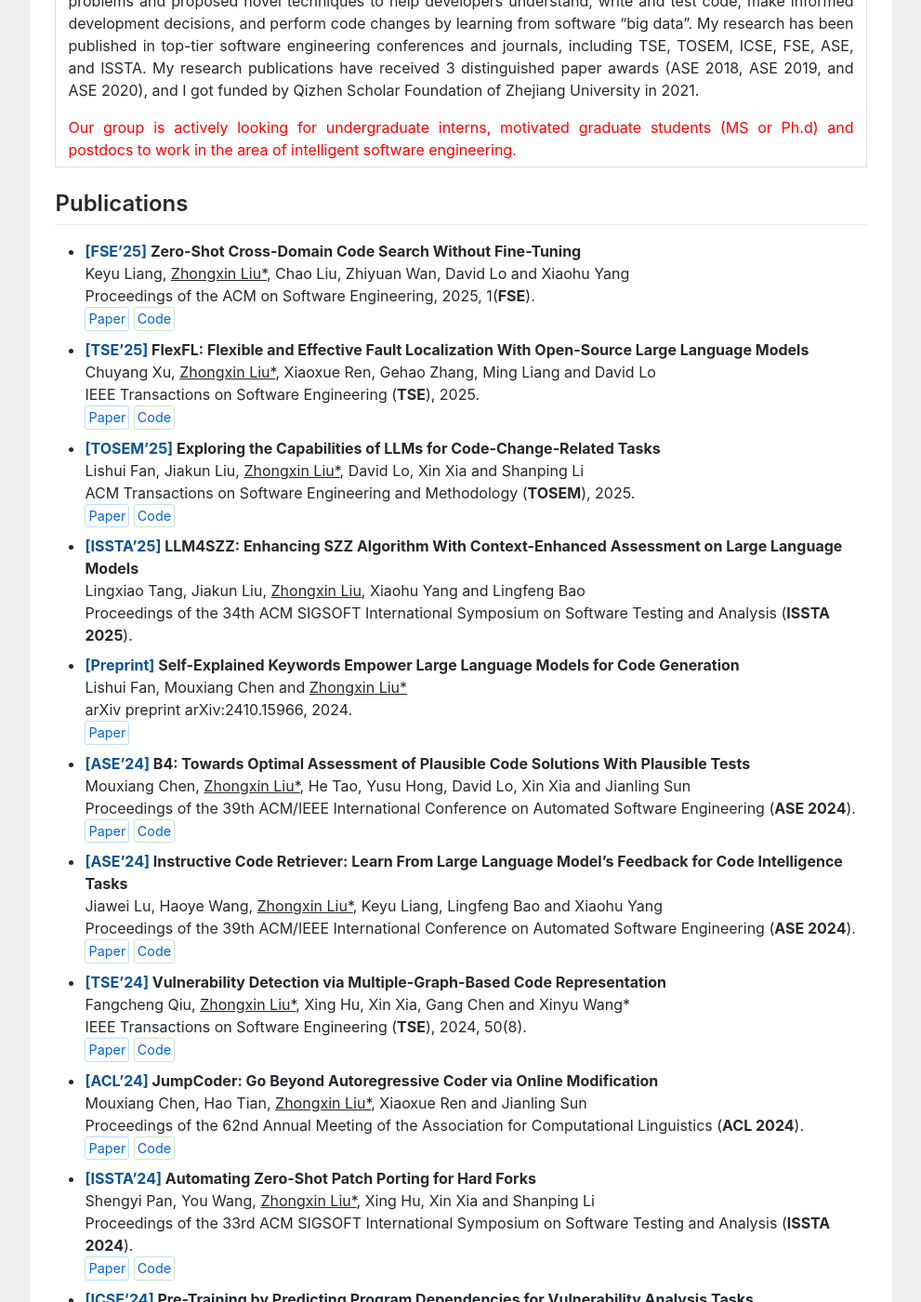
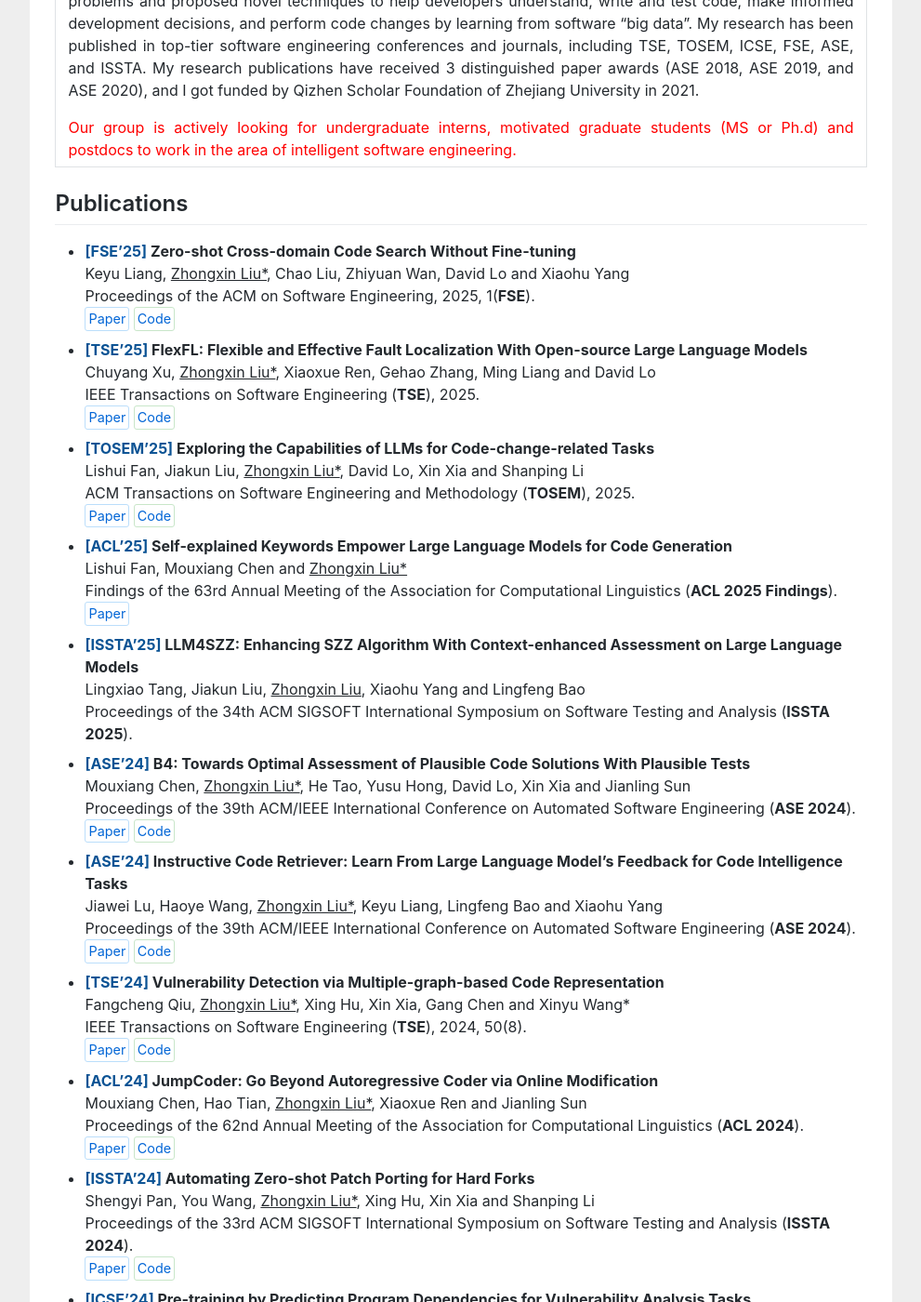
Before and after one commit to zhongxin-liu/zhongxin-liu.github.io, a Jekyll site: the page index.html, which Jekyll copies as it is, in a window 1280 px wide and 1400 px high, scrolled down 526 px. Shown: the whole window at 93% size, without its empty margins (144-1135 px from the left). Built offline with Jekyll 4.4.1, drawn with Linux system fonts in a browser that asks for light colours; some of the changed text lies outside the part shown.

Commit message:
update ACL 2025

```diff
--- a/index.html
+++ b/index.html
@@ -74,38 +74,38 @@ gtag('config', 'UA-158965281-1');
 <h2>Publications</h2>
 <ul>
 <li>
-<b><span style="color: #0b5394;">[FSE’25]</span> Zero-Shot Cross-Domain Code Search Without Fine-Tuning</b><br>
+<b><span style="color: #0b5394;">[FSE’25]</span> Zero-shot Cross-domain Code Search Without Fine-tuning</b><br>
 Keyu Liang, <u>Zhongxin Liu*</u>, Chao Liu, Zhiyuan Wan, David Lo and Xiaohu Yang<br>
 Proceedings of the ACM on Software Engineering, 2025, 1(<b>FSE</b>).
 <br>
 <a href="https://doi.org/10.48550/arXiv.2504.07740" target="_blank" class="publication-link paper-link">Paper</a> <a href="https://github.com/ZJU-CTAG/CodeBridge" target="_blank" class="publication-link code-link">Code</a><br>
 </li>
 <li>
-<b><span style="color: #0b5394;">[TSE’25]</span> FlexFL: Flexible and Effective Fault Localization With Open-Source Large Language Models</b><br>
+<b><span style="color: #0b5394;">[TSE’25]</span> FlexFL: Flexible and Effective Fault Localization With Open-source Large Language Models</b><br>
 Chuyang Xu, <u>Zhongxin Liu*</u>, Xiaoxue Ren, Gehao Zhang, Ming Liang and David Lo<br>
 IEEE Transactions on Software Engineering (<b>TSE</b>), 2025.
 <br>
 <a href="https://doi.org/10.48550/arXiv.2411.10714" target="_blank" class="publication-link paper-link">Paper</a> <a href="https://github.com/ZJU-CTAG/FlexFL" target="_blank" class="publication-link code-link">Code</a><br>
 </li>
 <li>
-<b><span style="color: #0b5394;">[TOSEM’25]</span> Exploring the Capabilities of LLMs for Code-Change-Related Tasks</b><br>
+<b><span style="color: #0b5394;">[TOSEM’25]</span> Exploring the Capabilities of LLMs for Code-change-related Tasks</b><br>
 Lishui Fan, Jiakun Liu, <u>Zhongxin Liu*</u>, David Lo, Xin Xia and Shanping Li<br>
 ACM Transactions on Software Engineering and Methodology (<b>TOSEM</b>), 2025.
 <br>
 <a href="https://doi.org/10.48550/arXiv.2407.02824" target="_blank" class="publication-link paper-link">Paper</a> <a href="https://github.com/ZJU-CTAG/CodeChange" target="_blank" class="publication-link code-link">Code</a><br>
 </li>
 <li>
-<b><span style="color: #0b5394;">[ISSTA’25]</span> LLM4SZZ: Enhancing SZZ Algorithm With Context-Enhanced Assessment on Large Language Models</b><br>
+<b><span style="color: #0b5394;">[ACL’25]</span> Self-explained Keywords Empower Large Language Models for Code Generation</b><br>
+Lishui Fan, Mouxiang Chen and <u>Zhongxin Liu*</u><br>
+Findings of the 63rd Annual Meeting of the Association for Computational Linguistics (<b>ACL 2025 Findings</b>).
+<br>
+<a href="https://doi.org/10.48550/arXiv.2410.15966" target="_blank" class="publication-link paper-link">Paper</a><br>
+</li>
+<li>
+<b><span style="color: #0b5394;">[ISSTA’25]</span> LLM4SZZ: Enhancing SZZ Algorithm With Context-enhanced Assessment on Large Language Models</b><br>
 Lingxiao Tang, Jiakun Liu, <u>Zhongxin Liu</u>, Xiaohu Yang and Lingfeng Bao<br>
 Proceedings of the 34th ACM SIGSOFT International Symposium on Software Testing and Analysis (<b>ISSTA 2025</b>).
 <br>
-</li>
-<li>
-<b><span style="color: #0b5394;">[Preprint]</span> Self-Explained Keywords Empower Large Language Models for Code Generation</b><br>
-Lishui Fan, Mouxiang Chen and <u>Zhongxin Liu*</u><br>
-arXiv preprint arXiv:2410.15966, 2024.
-<br>
-<a href="https://doi.org/10.48550/arXiv.2410.15966" target="_blank" class="publication-link paper-link">Paper</a><br>
 </li>
 <li>
 <b><span style="color: #0b5394;">[ASE’24]</span> B4: Towards Optimal Assessment of Plausible Code Solutions With Plausible Tests</b><br>
@@ -122,7 +122,7 @@ Proceedings of the 39th ACM/IEEE International Conference on Automated Software
 <a href="https://doi.org/10.1145/3691620.3694997" target="_blank" class="publication-link paper-link">Paper</a> <a href="https://github.com/kingofheven/ICR" target="_blank" class="publication-link code-link">Code</a><br>
 </li>
 <li>
-<b><span style="color: #0b5394;">[TSE’24]</span> Vulnerability Detection via Multiple-Graph-Based Code Representation</b><br>
+<b><span style="color: #0b5394;">[TSE’24]</span> Vulnerability Detection via Multiple-graph-based Code Representation</b><br>
 Fangcheng Qiu, <u>Zhongxin Liu*</u>, Xing Hu, Xin Xia, Gang Chen and Xinyu Wang*<br>
 IEEE Transactions on Software Engineering (<b>TSE</b>), 2024, 50(8).
 <br>
@@ -136,42 +136,42 @@ Proceedings of the 62nd Annual Meeting of the Association for Computational Ling
 <a href="https://doi.org/10.18653/v1/2024.acl-long.619" target="_blank" class="publication-link paper-link">Paper</a> <a href="https://github.com/Keytoyze/JumpCoder" target="_blank" class="publication-link code-link">Code</a><br>
 </li>
 <li>
-<b><span style="color: #0b5394;">[ISSTA’24]</span> Automating Zero-Shot Patch Porting for Hard Forks</b><br>
+<b><span style="color: #0b5394;">[ISSTA’24]</span> Automating Zero-shot Patch Porting for Hard Forks</b><br>
 Shengyi Pan, You Wang, <u>Zhongxin Liu*</u>, Xing Hu, Xin Xia and Shanping Li<br>
 Proceedings of the 33rd ACM SIGSOFT International Symposium on Software Testing and Analysis (<b>ISSTA 2024</b>).
 <br>
 <a href="https://doi.org/10.1145/3650212.3652134" target="_blank" class="publication-link paper-link">Paper</a> <a href="https://github.com/ZJU-CTAG/PPatHF" target="_blank" class="publication-link code-link">Code</a><br>
 </li>
 <li>
-<b><span style="color: #0b5394;">[ICSE’24]</span> Pre-Training by Predicting Program Dependencies for Vulnerability Analysis Tasks</b><br>
+<b><span style="color: #0b5394;">[ICSE’24]</span> Pre-training by Predicting Program Dependencies for Vulnerability Analysis Tasks</b><br>
 <u>Zhongxin Liu</u>, Zhijie Tang, Junwei Zhang, Xin Xia and Xiaohu Yang<br>
 Proceedings of the IEEE/ACM 46th International Conference on Software Engineering (<b>ICSE 2024</b>).
 <br>
 <a href="https://doi.org/10.1145/3597503.3639142" target="_blank" class="publication-link paper-link">Paper</a> <a href="https://github.com/ZJU-CTAG/PDBERT" target="_blank" class="publication-link code-link">Code</a><br>
 </li>
 <li>
-<b><span style="color: #0b5394;">[TSE’24]</span> Method-Level Test-to-Code Traceability Link Construction by Semantic Correlation Learning</b><br>
+<b><span style="color: #0b5394;">[TSE’24]</span> Method-level Test-to-code Traceability Link Construction by Semantic Correlation Learning</b><br>
 Weifeng Sun, Zhenting Guo, Meng Yan, <u>Zhongxin Liu</u>, Yan Lei and Hongyu Zhang<br>
 IEEE Transactions on Software Engineering (<b>TSE</b>), 2024.
 <br>
 <a href="https://doi.org/10.1109/tse.2024.3449917/mm1" target="_blank" class="publication-link paper-link">Paper</a><br>
 </li>
 <li>
-<b><span style="color: #0b5394;">[TOSEM’24]</span> Neuron Semantic-Guided Test Generation for Deep Neural Networks Fuzzing</b><br>
+<b><span style="color: #0b5394;">[TOSEM’24]</span> Neuron Semantic-guided Test Generation for Deep Neural Networks Fuzzing</b><br>
 Li Huang, Weifeng Sun, Meng Yan, <u>Zhongxin Liu</u>, Yan Lei and David Lo<br>
 ACM Transactions on Software Engineering and Methodology (<b>TOSEM</b>), 2024.
 <br>
 <a href="https://doi.org/10.1145/3688835" target="_blank" class="publication-link paper-link">Paper</a><br>
 </li>
 <li>
-<b><span style="color: #0b5394;">[ISSTA’24]</span> CoSec: On-the-fly Security Hardening of Code Llms via Supervised Co-Decoding</b><br>
+<b><span style="color: #0b5394;">[ISSTA’24]</span> CoSec: On-the-fly Security Hardening of Code Llms via Supervised Co-decoding</b><br>
 Dong Li, Meng Yan, Yaosheng Zhang, <u>Zhongxin Liu</u>, Chao Liu, Xiaohong Zhang, Ting Chen and David Lo<br>
 Proceedings of the 33rd ACM SIGSOFT International Symposium on Software Testing and Analysis (<b>ISSTA 2024</b>).
 <br>
 <a href="https://doi.org/10.1145/3650212.3680371" target="_blank" class="publication-link paper-link">Paper</a><br>
 </li>
 <li>
-<b><span style="color: #0b5394;">[ICSME’24]</span> Improving Retrieval-Augmented Code Comment Generation by Retrieving for Generation</b><br>
+<b><span style="color: #0b5394;">[ICSME’24]</span> Improving Retrieval-augmented Code Comment Generation by Retrieving for Generation</b><br>
 Hanzhen Lu and <u>Zhongxin Liu*</u><br>
 Proceedings of the 40th International Conference on Software Maintenance and Evolution (<b>ICSME 2024</b>).
 <br>
@@ -185,9 +185,9 @@ Proceedings of the 32nd IEEE/ACM International Conference on Program Comprehensi
 <a href="https://doi.org/10.1145/3643916.3644421" target="_blank" class="publication-link paper-link">Paper</a><br>
 </li>
 <li>
-<b><span style="color: #0b5394;">[Internetware’24]</span> Inside Bug Report Templates: An Empirical Study on Bug Report Templates in Open-Source Software</b><br>
+<b><span style="color: #0b5394;">[Internetware’24]</span> Inside Bug Report Templates: An Empirical Study on Bug Report Templates in Open-source Software</b><br>
 Junwei Zhang, <u>Zhongxin Liu</u>, Lingfeng Bao, Zhenchang Xing, Xing Hu and Xin Xia<br>
-Proceedings of the 15th Asia-Pacific Symposium on Internetware (<b>INTERNETWARE 2024</b>).
+Proceedings of the 15th Asia-pacific Symposium on Internetware (<b>INTERNETWARE 2024</b>).
 <br>
 <a href="https://doi.org/10.1145/3671016.3671401" target="_blank" class="publication-link paper-link">Paper</a><br>
 </li>
@@ -206,28 +206,28 @@ IEEE Transactions on Software Engineering (<b>TSE</b>), 2023, 49(12).
 <a href="https://doi.org/10.1109/TSE.2023.3330982" target="_blank" class="publication-link paper-link">Paper</a><br>
 </li>
 <li>
-<b><span style="color: #0b5394;">[ASE’23]</span> Identify and Update Test Cases When Production Code Changes: A Transformer-Based Approach</b><br>
+<b><span style="color: #0b5394;">[ASE’23]</span> Identify and Update Test Cases When Production Code Changes: A Transformer-based Approach</b><br>
 Xing Hu, Zhuang Liu, Xin Xia, <u>Zhongxin Liu</u>, Tongtong Xu and Xiaohu Yang<br>
 Proceedings of the 38th IEEE/ACM International Conference on Automated Software Engineering (<b>ASE 2023</b>).
 <br>
 <a href="https://doi.org/10.1109/ase56229.2023.00165" target="_blank" class="publication-link paper-link">Paper</a><br>
 </li>
 <li>
-<b><span style="color: #0b5394;">[TOSEM’23]</span> Revisiting the Identification of the Co-Evolution of Production and Test Code</b><br>
+<b><span style="color: #0b5394;">[TOSEM’23]</span> Revisiting the Identification of the Co-evolution of Production and Test Code</b><br>
 Weifeng Sun, Meng Yan, <u>Zhongxin Liu</u>, Xin Xia, Yan Lei and David Lo<br>
 ACM Transactions on Software Engineering and Methodology (<b>TOSEM</b>), 2023, 32(6).
 <br>
 <a href="https://doi.org/10.1145/3607183" target="_blank" class="publication-link paper-link">Paper</a><br>
 </li>
 <li>
-<b><span style="color: #0b5394;">[TSE’23]</span> Vulnerability Detection by Learning From Syntax-Based Execution Paths of Code</b><br>
+<b><span style="color: #0b5394;">[TSE’23]</span> Vulnerability Detection by Learning From Syntax-based Execution Paths of Code</b><br>
 Junwei Zhang, <u>Zhongxin Liu*</u>, Xing Hu, Xin Xia and Shanping Li<br>
 IEEE Transactions on Software Engineering (<b>TSE</b>), 2023, 49(8).
 <br>
 <a href="https://doi.org/10.1109/tse.2023.3286586" target="_blank" class="publication-link paper-link">Paper</a><br>
 </li>
 <li>
-<b><span style="color: #0b5394;">[FSE’23]</span> CCT5: A Code-Change-Oriented Pre-Trained Model</b><br>
+<b><span style="color: #0b5394;">[FSE’23]</span> CCT5: A Code-change-oriented Pre-trained Model</b><br>
 Bo Lin, Shangwen Wang, <u>Zhongxin Liu</u>, Yepang Liu, Xin Xia and Xiaoguang Mao<br>
 Proceedings of the 31st ACM Joint European Software Engineering Conference and Symposium on the Foundations of Software Engineering (<b>ESEC/FSE 2023</b>).
 <br>
@@ -241,7 +241,7 @@ Proceedings of the 32nd ACM SIGSOFT International Symposium on Software Testing
 <a href="https://doi.org/10.1145/3597926.3598080" target="_blank" class="publication-link paper-link">Paper</a> <a href="https://github.com/Tbabm/TEval-plus" target="_blank" class="publication-link code-link">Code</a><br>
 </li>
 <li>
-<b><span style="color: #0b5394;">[ICSE’23]</span> CCRep: Learning Code Change Representations via Pre-Trained Code Model and Query Back</b><br>
+<b><span style="color: #0b5394;">[ICSE’23]</span> CCRep: Learning Code Change Representations via Pre-trained Code Model and Query Back</b><br>
 <u>Zhongxin Liu</u>, Zhijie Tang, Xin Xia and Xiaohu Yang<br>
 Proceedings of the 45th International Conference on Software Engineering (<b>ICSE 2023</b>).
 <br>
@@ -250,7 +250,7 @@ Proceedings of the 45th International Conference on Software Engineering (<b>ICS
 <li>
 <b><span style="color: #0b5394;">[APSEC’23]</span> Improving Code Refinement for Code Review via Input Reconstruction and Ensemble Learning</b><br>
 Jiawei Lu, Zhijie Tang and <u>Zhongxin Liu*</u><br>
-Proceedings of the 30th Asia-Pacific Software Engineering Conference (<b>APSEC 2023</b>).
+Proceedings of the 30th Asia-pacific Software Engineering Conference (<b>APSEC 2023</b>).
 [<span class="red">Distinguished Paper Award</span> 🏆]
 <br>
 <a href="https://doi.org/10.1109/apsec60848.2023.00026" target="_blank" class="publication-link paper-link">Paper</a><br>
@@ -285,7 +285,7 @@ Proceedings of the 22nd IEEE International Conference on Software Quality, Relia
 <a href="https://doi.org/10.1109/QRS57517.2022.00093" target="_blank" class="publication-link paper-link">Paper</a><br>
 </li>
 <li>
-<b><span style="color: #0b5394;">[TSE’21]</span> Just-in-Time Obsolete Comment Detection and Update</b><br>
+<b><span style="color: #0b5394;">[TSE’21]</span> Just-in-time Obsolete Comment Detection and Update</b><br>
 <u>Zhongxin Liu</u>, Xin Xia, David Lo, Meng Yan and Shanping Li<br>
 IEEE Transactions on Software Engineering (<b>TSE</b>), 2021, 49(1).
 <br>
@@ -320,14 +320,14 @@ Proceedings of the 28th IEEE International Conference on Software Analysis, Evol
 <a href="https://doi.org/10.1109/SANER50967.2021.00032" target="_blank" class="publication-link paper-link">Paper</a><br>
 </li>
 <li>
-<b><span style="color: #0b5394;">[AI4SE Book]</span> Sequence-to-Sequence Learning for Automated Software Artifact Generation</b><br>
+<b><span style="color: #0b5394;">[AI4SE Book]</span> Sequence-to-sequence Learning for Automated Software Artifact Generation</b><br>
 <u>Zhongxin Liu</u>, Xin Xia and David Lo<br>
-Artificial Intelligence Methods for Software Engineering, 2021.
+Artificial intelligence methods for software engineering, 2021.
 <br>
 <a href="https://doi.org/10.1142/9789811239922_0005" target="_blank" class="publication-link paper-link">Paper</a><br>
 </li>
 <li>
-<b><span style="color: #0b5394;">[ASE’20]</span> Automating Just-in-Time Comment Updating</b><br>
+<b><span style="color: #0b5394;">[ASE’20]</span> Automating Just-in-time Comment Updating</b><br>
 <u>Zhongxin Liu</u>, Xin Xia, Meng Yan and Shanping Li<br>
 Proceedings of the 35th IEEE/ACM International Conference on Automated Software Engineering (<b>ASE 2020</b>).
 [<span class="red">ACM SIGSOFT Distinguished Paper Award</span> 🏆]
@@ -357,7 +357,7 @@ Automated Software Engineering, 2019, 26(2).
 <a href="https://doi.org/10.1007/s10515-019-00254-6" target="_blank" class="publication-link paper-link">Paper</a><br>
 </li>
 <li>
-<b><span style="color: #0b5394;">[ASE’18]</span> Neural-Machine-Translation-Based Commit Message Generation: How Far Are We?</b><br>
+<b><span style="color: #0b5394;">[ASE’18]</span> Neural-machine-translation-based Commit Message Generation: How Far Are We?</b><br>
 <u>Zhongxin Liu</u>, Xin Xia, Ahmed E. Hassan, David Lo, Zhenchang Xing and Xinyu Wang<br>
 Proceedings of the 33rd ACM/IEEE International Conference on Automated Software Engineering (<b>ASE 2018</b>).
 [<span class="red">ACM SIGSOFT Distinguished Paper Award</span> 🏆]
--- a/scripts/convert_bib.py
+++ b/scripts/convert_bib.py
@@ -50,6 +50,8 @@ def convert_bib_to_json(input_file, output_file):
                 if ' (' in container_title:
                     title, short = container_title.split(' (')
                     short = short.upper()
+                    if short.endswith("FINDINGS)"):
+                        short = short.replace("FINDINGS", "Findings")
                     container_title = ' ('.join([title, short])
                     entry['container-title'] = container_title
             if 'title-short' in entry:
```
Also changed, not shown: metadata/pub2.bib (+8 -8 lines).
